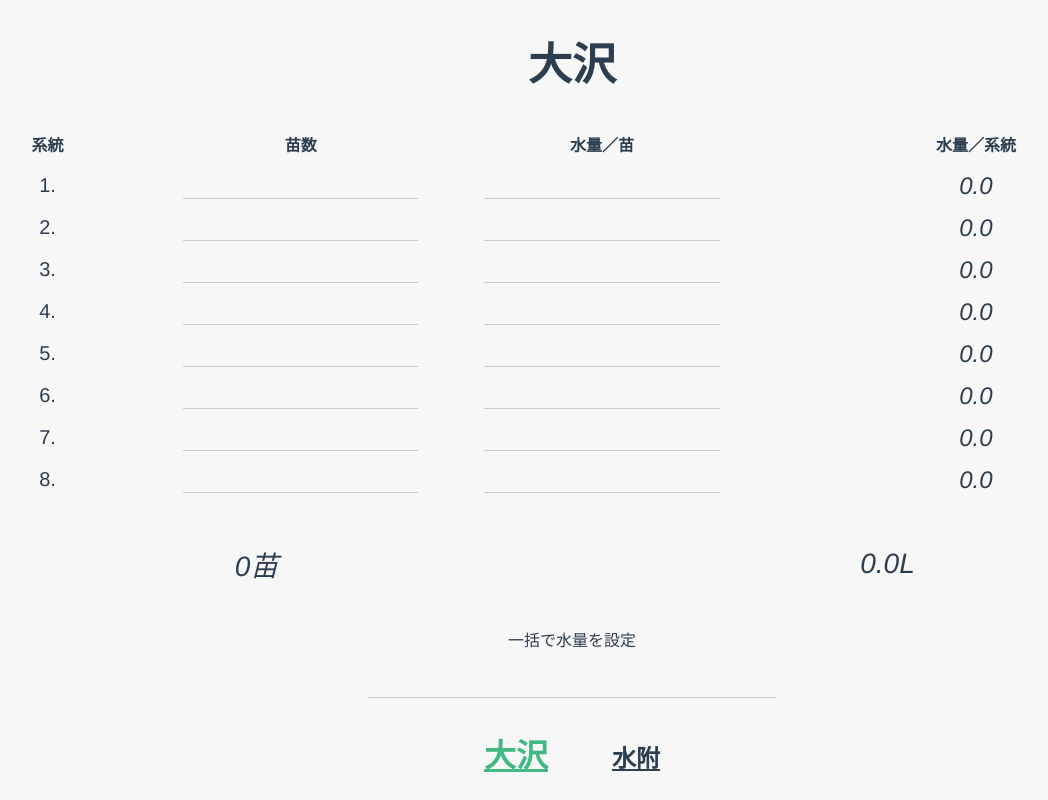
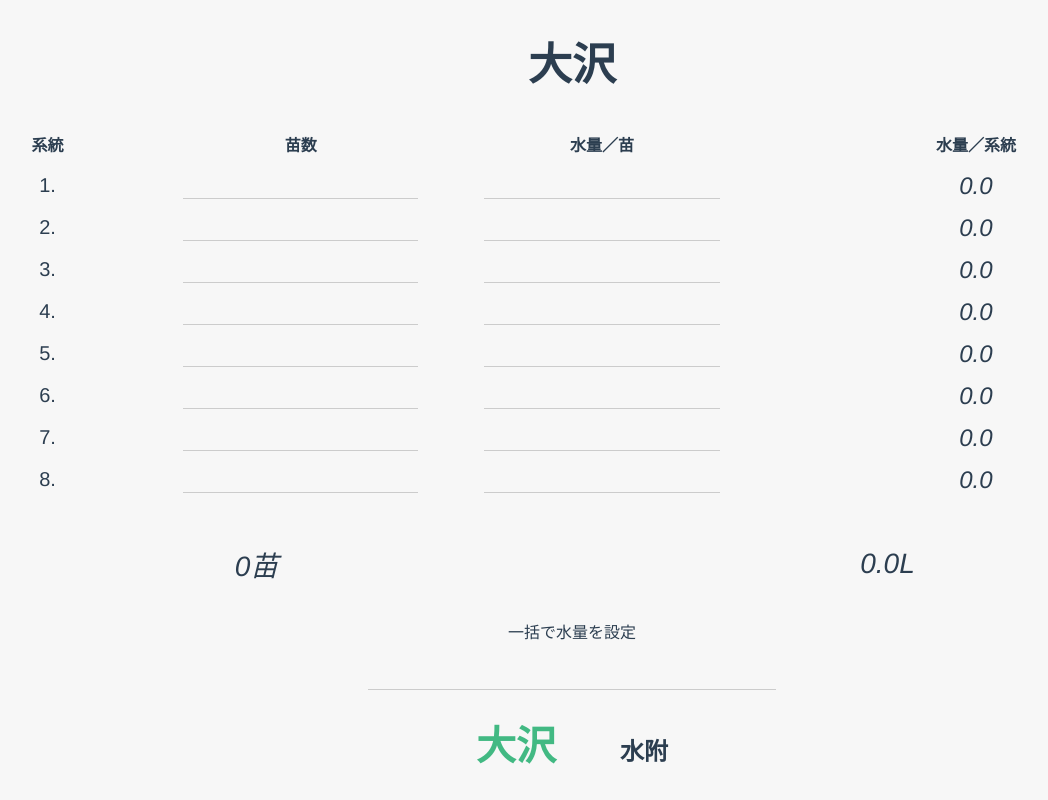
Before and after one commit to mzgkswx/water, a Vue app: page / in a window 1280 px wide. Shown: the whole page, without its empty margins (68-1116 px from the left). Built offline with nearby package versions, Linux system fonts and the light colour scheme.

Commit message:
MOD: 切り替えリンクの下線削除と文字サイズ変更

```diff
--- a/src/css/main.css
+++ b/src/css/main.css
@@ -86,7 +86,7 @@ h1 {
 
 /* 領域：一括 */
 .bulk-water {
-    margin-top: 40px;
+    margin-top: 32px;
 }
 
 .bulk-water input {
@@ -97,7 +97,7 @@ h1 {
 
 /* 領域：nav */
 #nav {
-    margin-top: 32px;
+    margin-top: 24px;
 }
 
 #nav a {
@@ -105,9 +105,10 @@ h1 {
     font-size: 24px;
     color: #2c3e50;
     padding: 0 32px;
+    text-decoration: none;
 }
 
 #nav a.router-link-exact-active {
     color: #42b983;
-    font-size: 32px;
+    font-size: 40px;
 }
```
Also changed, not shown: 5 other files (tests, documents, lock files or other folders).
